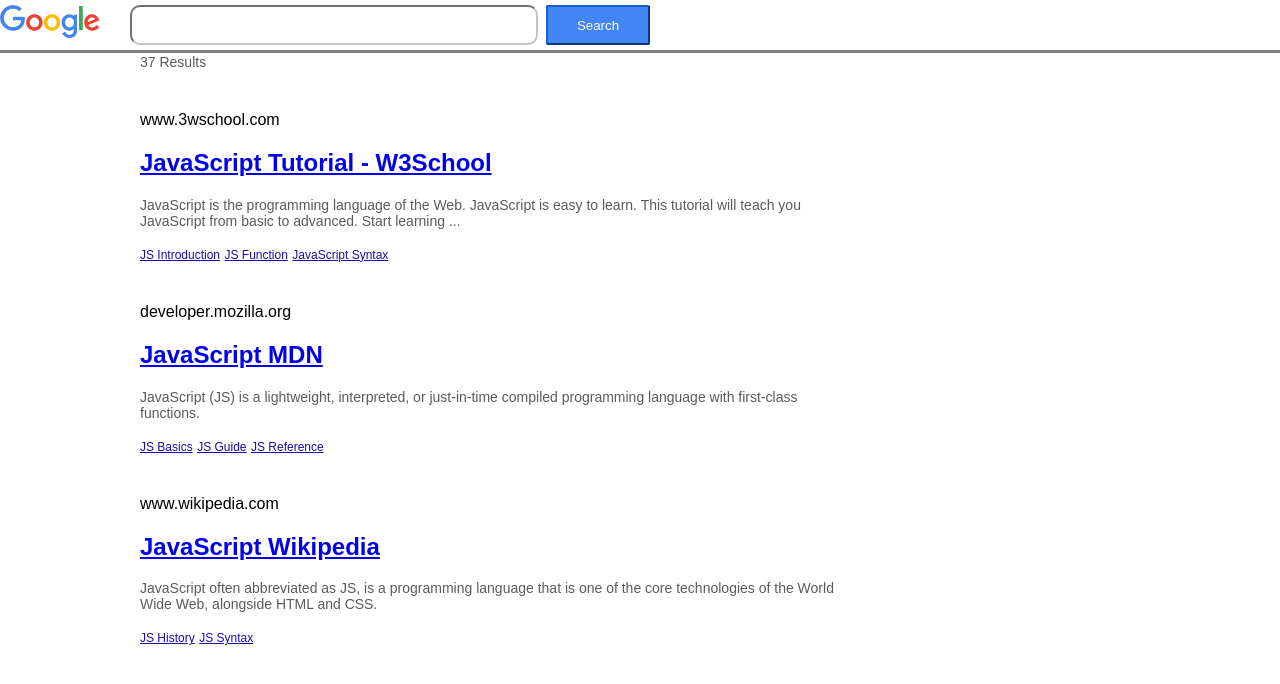
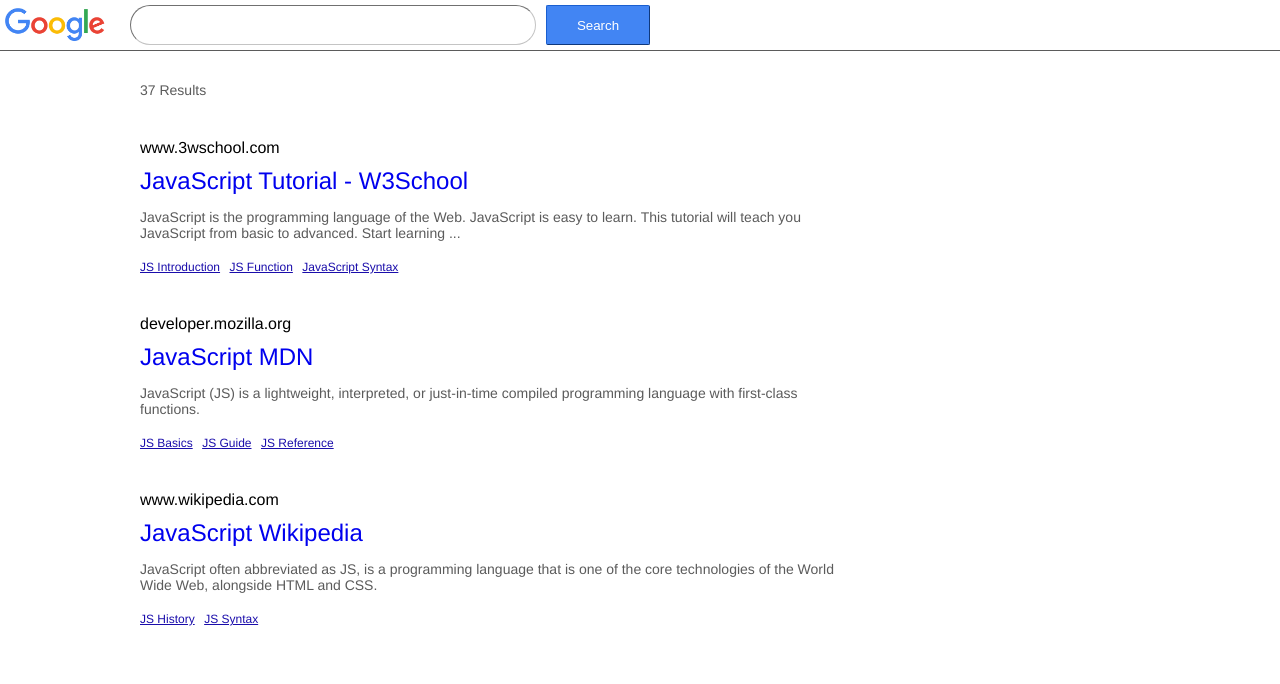
Before and after one commit to htschi/google-search-html, a plain HTML site: page index.html in a window 1280 px wide. Drawn offline with Linux system fonts and the light colour scheme.

Commit message:
Fixed fonts and margins

```diff
--- a/index.html
+++ b/index.html
@@ -13,13 +13,13 @@
                 <button class ="search-button">Search</button>
             </form>
         </div>
-        <div>
-            <span class = "amount-results">37 Results</span>
+        <div class ="amount-results">
+            <span>37 Results</span>
         </div>
         <div class = "search-results">
             <div class = "single-result">
                 <span>www.3wschool.com</span>
-                <a href="https://www.w3schools.com/js/">
+                <a class = "link" href="https://www.w3schools.com/js/">
                     <h2>JavaScript Tutorial - W3School</h2>
                 </a>
                 <p class ="regularText">JavaScript is the programming language of the Web. JavaScript is easy to learn. This tutorial will teach you JavaScript from basic to advanced. Start learning ...</p>
@@ -37,7 +37,7 @@
             </div>
             <div class = "single-result">
                 <span>developer.mozilla.org</span>
-                <a href="https://developer.mozilla.org/en-US/docs/Web/JavaScript">
+                <a class = "link" href="https://developer.mozilla.org/en-US/docs/Web/JavaScript">
                     <h2>JavaScript MDN</h2>
                 </a>
                 <p class ="regularText">JavaScript (JS) is a lightweight, interpreted, or just-in-time compiled programming language with first-class functions.
@@ -56,7 +56,7 @@
             </div>
             <div class = "single-result">
                 <span>www.wikipedia.com</span>
-                <a href="https://en.wikipedia.org/wiki/JavaScript">
+                <a class = "link" href="https://en.wikipedia.org/wiki/JavaScript">
                     <h2>JavaScript Wikipedia</h2>
                 </a>
                 <p class ="regularText">JavaScript often abbreviated as JS, is a programming language that is one of the core technologies of the World Wide Web, alongside HTML and CSS.</p>
--- a/styles.css
+++ b/styles.css
@@ -1,19 +1,8 @@
 /* Font */
 
 body {
-    font-family: Arial, Helvetica, sans-serif;
+    font-family: "Helvetica";
     margin: 0;
-}
-
-
-h2 {
-    font-size: 24px;
-}
-
-.outerbox {
-    display: grid;
-    grid-template-columns: 130px 520px;
-    border-bottom: solid grey;
 }
 
 form {
@@ -21,19 +10,34 @@ form {
     grid-template-columns: 4fr 1fr;
 }
 
+h2 {
+    font-weight: normal;
+    font-size: 24px;
+    margin: 10px 0px;
+}
+
+.outerbox {
+    display: grid;
+    grid-template-columns: 130px 520px;
+    border-bottom: 1px solid #5b5b5b;
+    align-items: center;
+}
+
 img {
     width: 100px;
     margin-top: 5px;
     margin-bottom: 5px;
+    margin-left: 5px;
 }
 
 input[type="text"] {
     width: 400px;
-    border-radius: 10px;
+    border-radius: 30px;
     border-color: #c4c4c4;
     margin-top: 5px;
     margin-bottom: 5px;
     color: #5b5b5b;
+    border-width: 1px;
 }
 
 .search-button {
@@ -44,6 +48,7 @@ input[type="text"] {
     border-radius: 2px;
     margin-top: 5px;
     margin-bottom: 5px;
+    border-width: 1px;
 }
 
 .search-button:hover {
@@ -56,9 +61,9 @@ input[type="text"] {
     width: 700px;
 }
 
-.amount-results {
+.amount-results span {
+    margin-top: 30px;
     margin-left: 140px;
-    margin-top: 30px;
 }
 
 .single-result {
@@ -68,6 +73,7 @@ input[type="text"] {
 .listItem a {
     color: #1a0dab;
     font-size: 12px;
+    margin-right: 5px;
 }
 
 .listItem a:visited {
@@ -82,7 +88,15 @@ ul {
     display: inline;
 }
 
-.regularText, .amount-results {
+.regularText, .amount-results span {
     color: #5b5b5b;
     font-size: 14px;
 }
+
+.amount-results {
+    margin-top: 30px;
+}
+
+.link {
+    text-decoration: none;
+}
```
